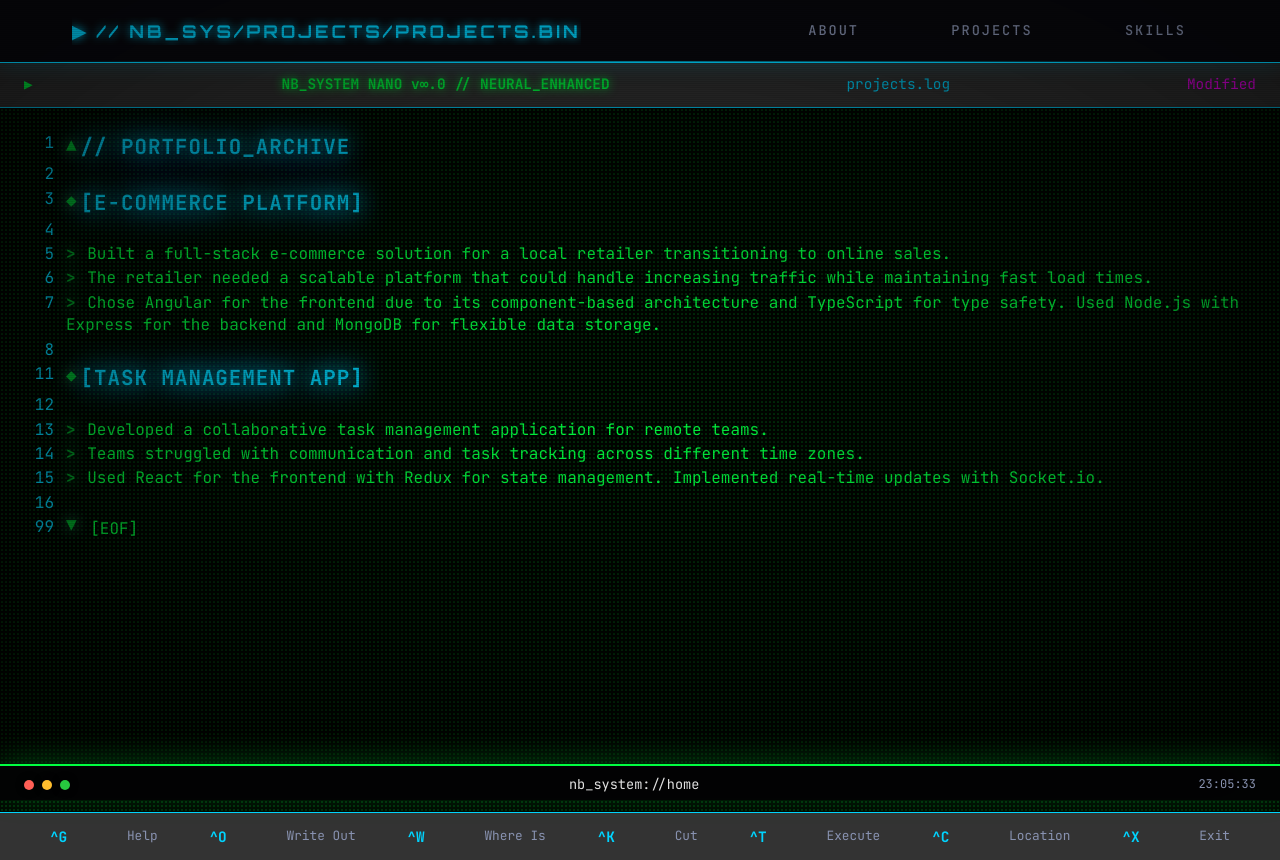
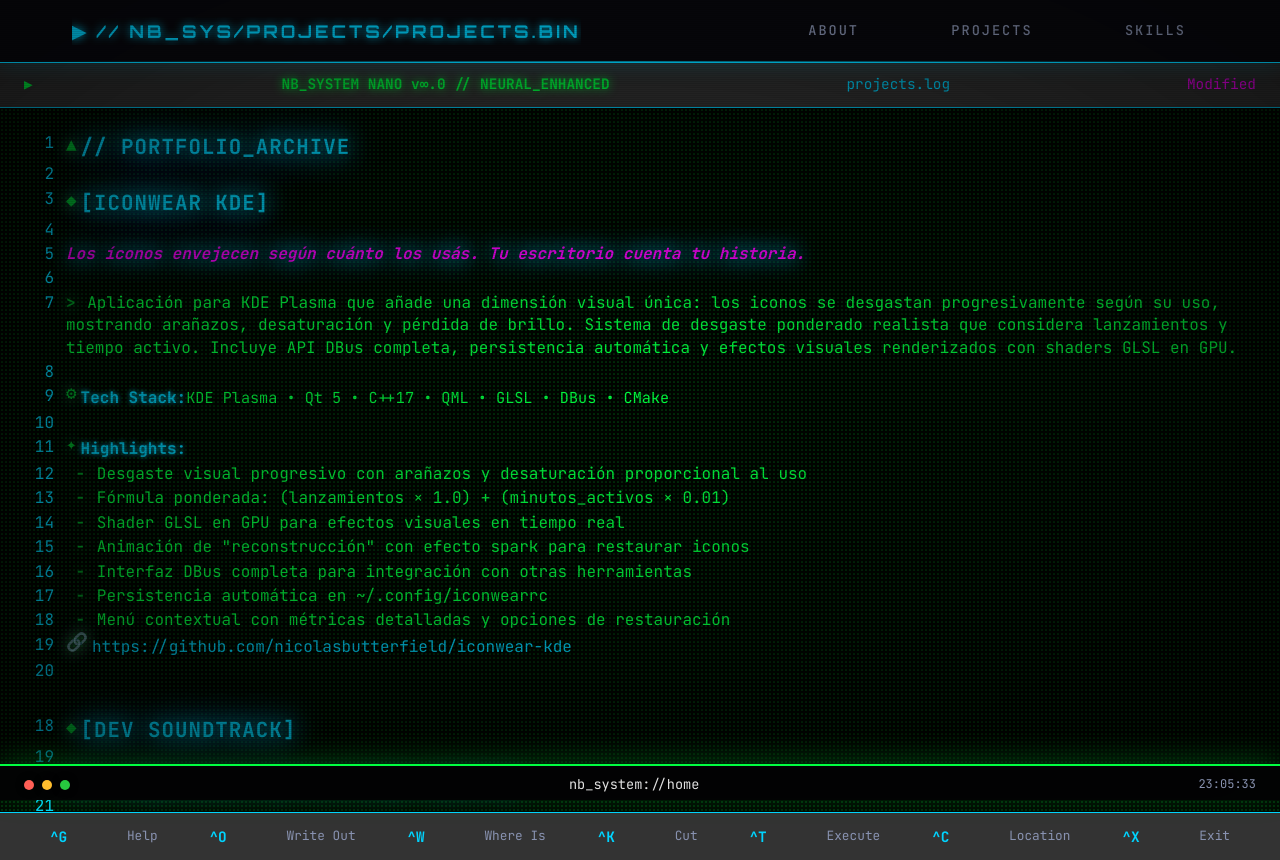
Before and after one commit to NicoButter/portfolio_2026, an Angular app: page /projects in a window 1280 px wide. Built offline with nearby package versions, Linux system fonts and the light colour scheme.

Commit message:
feat: update project and skills components with enhanced data structure and styling

```diff
--- a/src/app/app.routes.ts
+++ b/src/app/app.routes.ts
@@ -4,5 +4,5 @@ export const routes: Routes = [
   { path: '', loadComponent: () => import('./features/home/home').then(m => m.Home) },
   { path: 'about', loadComponent: () => import('./features/about/about').then(m => m.About) },
   { path: 'projects', loadComponent: () => import('./features/projects/projects').then(m => m.Projects) },
-  { path: 'skills', loadComponent: () => import('./features/skills/skills').then(m => m.Skills) },
+  { path: 'skills', loadComponent: () => import('./features/skills/skills').then(m => m.SkillsComponent) },
 ];
--- a/src/app/features/projects/projects.html
+++ b/src/app/features/projects/projects.html
@@ -15,12 +15,24 @@
         <div class="line"><span class="line-number">  1</span><span class="line-content"><span class="pixel-icon">▲</span> <span class="section-title">// PORTFOLIO_ARCHIVE</span></span></div>
         <div class="line"><span class="line-number">  2</span><span class="line-content"></span></div>
         <div *ngFor="let project of projects(); let i = index" class="project-section-container">
-          <div class="line"><span class="line-number">  {{ 3 + (i * 8) }}</span><span class="line-content"><span class="pixel-icon">◆</span> <span class="section-title">[{{ project.title | uppercase }}]</span></span></div>
-          <div class="line"><span class="line-number">  {{ 4 + (i * 8) }}</span><span class="line-content"></span></div>
-          <div class="line"><span class="line-number">  {{ 5 + (i * 8) }}</span><span class="line-content"><span class="arrow-animate">></span> {{ project.context }}</span></div>
-          <div class="line"><span class="line-number">  {{ 6 + (i * 8) }}</span><span class="line-content"><span class="arrow-animate">></span> {{ project.problem }}</span></div>
-          <div class="line"><span class="line-number">  {{ 7 + (i * 8) }}</span><span class="line-content"><span class="arrow-animate">></span> {{ project.decisions }}</span></div>
-          <div class="line"><span class="line-number">  {{ 8 + (i * 8) }}</span><span class="line-content"></span></div>
+          <div class="line"><span class="line-number">  {{ 3 + (i * 15) }}</span><span class="line-content"><span class="pixel-icon">◆</span> <span class="section-title">[{{ project.title | uppercase }}]</span></span></div>
+          <div class="line"><span class="line-number">  {{ 4 + (i * 15) }}</span><span class="line-content"></span></div>
+          <div class="line"><span class="line-number">  {{ 5 + (i * 15) }}</span><span class="line-content"><span class="tagline">{{ project.tagline }}</span></span></div>
+          <div class="line"><span class="line-number">  {{ 6 + (i * 15) }}</span><span class="line-content"></span></div>
+          <div class="line"><span class="line-number">  {{ 7 + (i * 15) }}</span><span class="line-content"><span class="arrow-animate">></span> {{ project.description }}</span></div>
+          <div class="line"><span class="line-number">  {{ 8 + (i * 15) }}</span><span class="line-content"></span></div>
+          <div class="line"><span class="line-number">  {{ 9 + (i * 15) }}</span><span class="line-content"><span class="pixel-icon">⚙</span> <span class="tech-label">Tech Stack:</span> <span class="tech-tags">{{ project.technologies.join(' • ') }}</span></span></div>
+          <div class="line"><span class="line-number"> {{ 10 + (i * 15) }}</span><span class="line-content"></span></div>
+          <div class="line"><span class="line-number"> {{ 11 + (i * 15) }}</span><span class="line-content"><span class="pixel-icon">✦</span> <span class="highlights-label">Highlights:</span></span></div>
+          <div *ngFor="let highlight of project.highlights; let j = index" class="line">
+            <span class="line-number"> {{ 12 + (i * 15) + j }}</span>
+            <span class="line-content"><span class="arrow-animate">  -</span> {{ highlight }}</span>
+          </div>
+          <div class="line" *ngIf="project.githubUrl">
+            <span class="line-number"> {{ 12 + (i * 15) + project.highlights.length }}</span>
+            <span class="line-content"><span class="pixel-icon">🔗</span> <a [href]="project.githubUrl" target="_blank" class="github-link">{{ project.githubUrl }}</a></span>
+          </div>
+          <div class="line"><span class="line-number"> {{ 13 + (i * 15) + project.highlights.length }}</span><span class="line-content"></span></div>
         </div>
         <div class="line"><span class="line-number"> 99</span><span class="line-content"><span class="pixel-icon">▼</span> [EOF]</span></div>
       </div>
--- a/src/app/features/projects/projects.scss
+++ b/src/app/features/projects/projects.scss
@@ -225,6 +225,41 @@
   margin-right: 2px;
 }
 
+.tagline {
+  color: var(--neon-magenta);
+  font-style: italic;
+  text-shadow: 0 0 5px var(--neon-magenta);
+  animation: pulse-glow 3s ease-in-out infinite;
+}
+
+.tech-label,
+.highlights-label {
+  color: var(--neon-cyan);
+  font-weight: bold;
+  text-shadow: 0 0 5px var(--neon-cyan);
+}
+
+.tech-tags {
+  color: var(--neon-green);
+  font-size: 0.95em;
+}
+
+.github-link {
+  color: var(--neon-cyan);
+  text-decoration: none;
+  transition: all 0.3s ease;
+
+  &:hover {
+    color: var(--neon-green);
+    text-shadow: 0 0 10px var(--neon-green);
+  }
+}
+
+.project-section-container {
+  margin-bottom: var(--spacing-lg);
+  animation: slide-from-header 0.8s ease-out;
+}
+
 @keyframes float-arrow {
   0%, 100% {
     transform: translateX(0px);
--- a/src/app/features/projects/projects.ts
+++ b/src/app/features/projects/projects.ts
@@ -3,11 +3,11 @@ import { CommonModule } from '@angular/common';
 
 interface Project {
   title: string;
-  context: string;
-  problem: string;
-  decisions: string;
-  tradeoffs: string;
-  improvements: string;
+  tagline: string;
+  description: string;
+  technologies: string[];
+  highlights: string[];
+  githubUrl?: string;
 }
 
 @Component({
@@ -20,20 +20,75 @@ interface Project {
 export class Projects {
   projects = signal<Project[]>([
     {
-      title: 'E-commerce Platform',
-      context: 'Built a full-stack e-commerce solution for a local retailer transitioning to online sales.',
-      problem: 'The retailer needed a scalable platform that could handle increasing traffic while maintaining fast load times.',
-      decisions: 'Chose Angular for the frontend due to its component-based architecture and TypeScript for type safety. Used Node.js with Express for the backend and MongoDB for flexible data storage.',
-      tradeoffs: 'Opted for a monolithic architecture initially for simplicity, which limited microservices scalability but reduced complexity.',
-      improvements: 'Would implement microservices architecture and add comprehensive testing suite with Cypress for end-to-end testing.',
+      title: 'IconWear KDE',
+      tagline: 'Los íconos envejecen según cuánto los usás. Tu escritorio cuenta tu historia.',
+      description: 'Aplicación para KDE Plasma que añade una dimensión visual única: los iconos se desgastan progresivamente según su uso, mostrando arañazos, desaturación y pérdida de brillo. Sistema de desgaste ponderado realista que considera lanzamientos y tiempo activo. Incluye API DBus completa, persistencia automática y efectos visuales renderizados con shaders GLSL en GPU.',
+      technologies: ['KDE Plasma', 'Qt 5', 'C++17', 'QML', 'GLSL', 'DBus', 'CMake'],
+      highlights: [
+        'Desgaste visual progresivo con arañazos y desaturación proporcional al uso',
+        'Fórmula ponderada: (lanzamientos × 1.0) + (minutos_activos × 0.01)',
+        'Shader GLSL en GPU para efectos visuales en tiempo real',
+        'Animación de "reconstrucción" con efecto spark para restaurar iconos',
+        'Interfaz DBus completa para integración con otras herramientas',
+        'Persistencia automática en ~/.config/iconwearrc',
+        'Menú contextual con métricas detalladas y opciones de restauración'
+      ],
+      githubUrl: 'https://github.com/nicolasbutterfield/iconwear-kde'
     },
     {
-      title: 'Task Management App',
-      context: 'Developed a collaborative task management application for remote teams.',
-      problem: 'Teams struggled with communication and task tracking across different time zones.',
-      decisions: 'Used React for the frontend with Redux for state management. Implemented real-time updates with Socket.io.',
-      tradeoffs: 'Chose SQL database for data integrity over NoSQL for flexibility, which required more complex queries but ensured consistency.',
-      improvements: 'Would add AI-powered task prioritization and integrate with popular project management tools like Jira.',
+      title: 'Dev Soundtrack',
+      tagline: 'Your coding session deserves an epic soundtrack!',
+      description: 'Extensión para VS Code que reproduce música de fondo y efectos de sonido épicos mientras codificas. Incluye múltiples ambientes musicales (Epic, Lo-Fi, Synthwave, 8-Bit, Ambient, Metal) y efectos de sonido automáticos para acciones como guardar archivos, compilaciones exitosas, commits de Git. Sistema de control completo con paneles personalizables, atajos de teclado y configuración persistente.',
+      technologies: ['TypeScript', 'VS Code API', 'Web Audio API', 'Electron', 'Node.js', 'Webpack'],
+      highlights: [
+        '6 ambientes musicales diferentes: Epic, Lo-Fi, Synthwave, 8-Bit, Ambient y Metal',
+        'Efectos de sonido automáticos para: guardar archivos, compilaciones, errores, commits de Git',
+        'Panel de control con interfaz moderna para seleccionar música y controlar volumen',
+        'Atajos de teclado personalizables: Ctrl+Alt+M, Ctrl+Alt+P, Ctrl+Alt+0, etc.',
+        'Controles independientes de volumen para música y efectos',
+        'Soporte para sonidos personalizados del usuario (.mp3, .wav, .ogg)',
+        'Configuración persistente entre sesiones de VS Code',
+        'Auto-play opcional al abrir VS Code'
+      ],
+      githubUrl: 'https://github.com/nicolasbutterfield/dev-soundtrack'
+    },
+    {
+      title: 'UNPA Coding Games',
+      tagline: 'En el Capitolio, el código es ley. En la arena, solo sobreviven los mejores programadores.',
+      description: 'Plataforma web completa inspirada en Los Juegos del Hambre para competencias de programación en la Universidad Nacional de la Patagonia Austral (UNPA). Sistema jerárquico multi-rol con gestión avanzada de torneos, distritos y períodos configurables. Incluye acreditación QR, validación automática de código, sistema de patrocinio de mentores, dashboards personalizados y monitoreo en tiempo real con auditoría completa.',
+      technologies: ['Django 5.0', 'Python 3.14+', 'PostgreSQL', 'HTML5', 'CSS3', 'JavaScript ES6+', 'Gunicorn', 'Nginx', 'Docker'],
+      highlights: [
+        'Sistema jerárquico de 4 roles: Tributo, Mentor, Vigilante, Jefe del Capitolio',
+        'Gestión avanzada de torneos con períodos configurables (acreditación, competencia, premios)',
+        'Acreditación de tributos con credenciales QR y envío por email con PDF',
+        'Sistema de patrocinio: mentores con presupuesto de puntos para enviar ayudas',
+        'Validación automática de código con ejecución aislada y casos de prueba',
+        'Rankings en tiempo real por distrito y global',
+        'Dashboards personalizados por rol con estadísticas en vivo',
+        'Notificaciones avanzadas con polling inteligente y sonido opcional',
+        'Auditoría completa de cambios de estado de torneos',
+        '9 tests automatizados y suite de pruebas completa'
+      ],
+      githubUrl: 'https://github.com/nicolasbutterfield/UNPA_Coding_Games'
+    },
+    {
+      title: 'ElectroSpace - ISS Experience',
+      tagline: 'Explora la vista desde la Cúpula de la ISS y entrena como astronauta en el NBL',
+      description: 'Experiencia interactiva desarrollada para el NASA Hackathon 2025 que permite explorar la Estación Espacial Internacional. Incluye video en vivo desde la ISS, simulación de flotabilidad en el Laboratorio de Flotabilidad Neutra (NBL), mapa interactivo con posición actual, y juego 3D en Godot que simula gravedad cero. Proyecto colaborativo de 7 desarrolladores enfocado en acercar la investigación espacial a estudiantes.',
+      technologies: ['HTML5', 'CSS3', 'JavaScript ES6+', 'Bootstrap 5', 'Animate.css', 'tsparticles', 'Leaflet', 'APIs NASA', 'Godot Engine', 'Node.js'],
+      highlights: [
+        'Video en vivo desde la Cúpula de la ISS integrado en tiempo real',
+        'Simulación de flotabilidad NBL con control de intensidad ajustable',
+        'Mapa interactivo de Leaflet mostrando posición actual de la ISS',
+        'Juego 3D en Godot con simulación de gravedad cero y caminatas espaciales',
+        'Información educativa sobre beneficios de la investigación espacial',
+        'Integración completa con APIs oficiales de la NASA',
+        'Efectos visuales con tsparticles (campo de estrellas animado)',
+        'Diseño completamente responsivo con Bootstrap 5',
+        'Animaciones fluidas con Animate.css para mejor UX',
+        'Proyecto ganador NASA Hackathon 2025 - Sede Río Gallegos'
+      ],
+      githubUrl: 'https://github.com/NicoButter/NASA--HACKATHON'
     },
   ]);
 }
--- a/src/app/features/skills/skills.html
+++ b/src/app/features/skills/skills.html
@@ -38,6 +38,7 @@
             <div class="progress-fill" [style.width.%]="skill.level"></div>
             <div class="progress-text">{{ skill.level }}%</div>
           </div>
+          <div class="skill-description">{{ skill.description }}</div>
         </div>
         <img [src]="getIcon(skill)" [alt]="skill.name" class="skill-icon" (error)="onImageError($event, skill)" />
       </div>
--- a/src/app/features/skills/skills.ts
+++ b/src/app/features/skills/skills.ts
@@ -7,6 +7,8 @@ interface Skill {
   x: number;
   y: number;
   connections: number[]; // indices of connected skills
+  description: string;
+  image?: string;
 }
 
 @Component({
@@ -15,17 +17,89 @@ interface Skill {
   styleUrl: './skills.scss',
   changeDetection: ChangeDetectionStrategy.OnPush,
 })
-export class Skills implements OnInit {
+export class SkillsComponent implements OnInit {
   skills = signal<Skill[]>([
-    { name: 'TypeScript', level: 65, category: 'Frontend', x: 15, y: 20, connections: [1, 7, 8] }, // Cabeza
-    { name: 'JavaScript', level: 65, category: 'Frontend', x: 25, y: 30, connections: [0, 2] }, // Parte superior del cuerpo
-    { name: 'Angular', level: 80, category: 'Frontend', x: 40, y: 40, connections: [1, 3] }, // Medio del cuerpo
-    { name: 'Java', level: 80, category: 'Backend', x: 60, y: 50, connections: [2, 4] }, // Curva
-    { name: 'Python', level: 80, category: 'Backend', x: 75, y: 60, connections: [3, 5] }, // Cola recta
-    { name: 'Spring', level: 80, category: 'Backend', x: 85, y: 75, connections: [4, 6] }, // Gancho
-    { name: 'Django', level: 80, category: 'Backend', x: 90, y: 85, connections: [5] }, // Punta de la cola
-    { name: 'SQL', level: 80, category: 'Backend', x: 5, y: 25, connections: [0] }, // Pinza izquierda
-    { name: 'Linux', level: 75, category: 'Tools', x: 35, y: 25, connections: [0] }, // Pinza derecha
+    {
+      name: 'TypeScript',
+      level: 65,
+      category: 'Frontend',
+      x: 15,
+      y: 20,
+      connections: [1, 7, 8],
+      description: 'Superset tipado de JavaScript que añade tipos estáticos opcionales. Compila a JavaScript puro, mejorando la mantenibilidad y detección de errores en desarrollo. Soporta las últimas características de ECMAScript con compatibilidad hacia atrás.'
+    },
+    {
+      name: 'JavaScript',
+      level: 65,
+      category: 'Frontend',
+      x: 25,
+      y: 30,
+      connections: [0, 2],
+      description: 'Lenguaje de programación interpretado, orientado a objetos y basado en prototipos. Es el corazón del desarrollo web moderno, ejecutándose en todos los navegadores. Soporta programación asíncrona y manipulación del DOM.'
+    },
+    {
+      name: 'Angular',
+      level: 80,
+      category: 'Frontend',
+      x: 40,
+      y: 40,
+      connections: [1, 3],
+      description: 'Framework completo para desarrollo de aplicaciones web SPA. Utiliza TypeScript, componentes reutilizables y enlace de datos bidireccional. Incluye herramientas avanzadas como dependency injection, routing y formularios reactivos.'
+    },
+    {
+      name: 'Java',
+      level: 80,
+      category: 'Backend',
+      x: 60,
+      y: 50,
+      connections: [2, 4],
+      description: 'Lenguaje de programación orientado a objetos, strongly-typed y multiplataforma. Ejecuta en JVM (Java Virtual Machine), permitiendo "write once, run anywhere". Excelente para aplicaciones enterprise, Android y sistemas distribuidos.'
+    },
+    {
+      name: 'Python',
+      level: 80,
+      category: 'Backend',
+      x: 75,
+      y: 60,
+      connections: [3, 5],
+      description: 'Lenguaje de alto nivel con sintaxis clara y legible. Excelente para desarrollo rápido, ciencia de datos, machine learning y scripting. Filosofía "batteries included" con extensa librería estándar.'
+    },
+    {
+      name: 'Spring',
+      level: 80,
+      category: 'Backend',
+      x: 85,
+      y: 75,
+      connections: [4, 6],
+      description: 'Framework Java para desarrollo de aplicaciones enterprise. Proporciona inyección de dependencias, AOP, seguridad y integración con bases de datos. Spring Boot simplifica la configuración y despliegue de microservicios.'
+    },
+    {
+      name: 'Django',
+      level: 80,
+      category: 'Backend',
+      x: 90,
+      y: 85,
+      connections: [5],
+      description: 'Framework web Python de alto nivel que fomenta el desarrollo rápido y diseño limpio. Incluye ORM, sistema de autenticación, panel admin y seguridad integrada. Principio "DRY" (Don\'t Repeat Yourself).'
+    },
+    {
+      name: 'SQL',
+      level: 80,
+      category: 'Backend',
+      x: 5,
+      y: 25,
+      connections: [0],
+      description: 'Lenguaje estándar para gestión de bases de datos relacionales. Permite consultar, insertar, actualizar y eliminar datos. Soporta joins, subqueries, transacciones y optimización de consultas para alto rendimiento.'
+    },
+    {
+      name: 'Linux',
+      level: 75,
+      category: 'Tools',
+      x: 35,
+      y: 25,
+      connections: [0],
+      description: 'Sistema operativo open-source basado en Unix. Kernel robusto con distribución de software amplia. Excelente para servidores, desarrollo y computación de alto rendimiento. Filosofía de libertad y colaboración.'
+    }
   ]);
 
   commandExecuted = signal(false);
```
Also changed, not shown: src/app/features/skills/skills.scss (+32 -3 lines).
